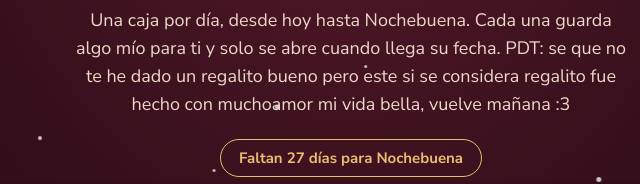
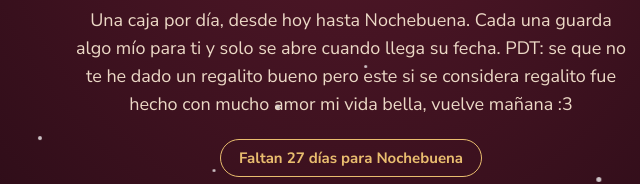
Before and after one commit to IngeMartin-dev/calendario, a plain HTML site: page index.html in a window 1280 px wide. Shown: the part 259-443 px from the top of the page, 289-929 px from the left. Drawn offline with nearby package versions, Linux system fonts and the light colour scheme.

Commit message:
mensaje ext correjido

```diff
--- a/index.html
+++ b/index.html
@@ -108,7 +108,7 @@ footer p{margin:0;font-family:var(--serif);font-style:italic;font-weight:600;fon
     <svg aria-hidden="true" width="34" height="34" viewBox="0 0 24 24"><path d="M12 21l-1.45-1.32C5.4 15.36 2 12.28 2 8.5 2 5.42 4.42 3 7.5 3c1.74 0 3.41.81 4.5 2.09C13.09 3.81 14.76 3 16.5 3 19.58 3 22 5.42 22 8.5c0 3.78-3.4 6.86-8.55 11.18L12 21z" fill="#c0344f"/></svg>
     <p class="eyebrow"><span id="nine">9</span> meses contigo</p>
     <h1>Veintiocho cajitas para ti</h1>
-    <p class="lead">Una caja por día, desde hoy hasta Nochebuena. Cada una guarda algo mío para ti y solo se abre cuando llega su fecha. PDT: se que no te he dado un regalito bueno pero este si se considera regalito fue hecho con muchoamor mi vida bella, vuelve mañana :3</p>
+    <p class="lead">Una caja por día, desde hoy hasta Nochebuena. Cada una guarda algo mío para ti y solo se abre cuando llega su fecha. PDT: se que no te he dado un regalito bueno pero este si se considera regalito fue hecho con mucho amor mi vida bella, vuelve mañana :3</p>
     <p class="count" id="count"></p>
   </header>
 
```
